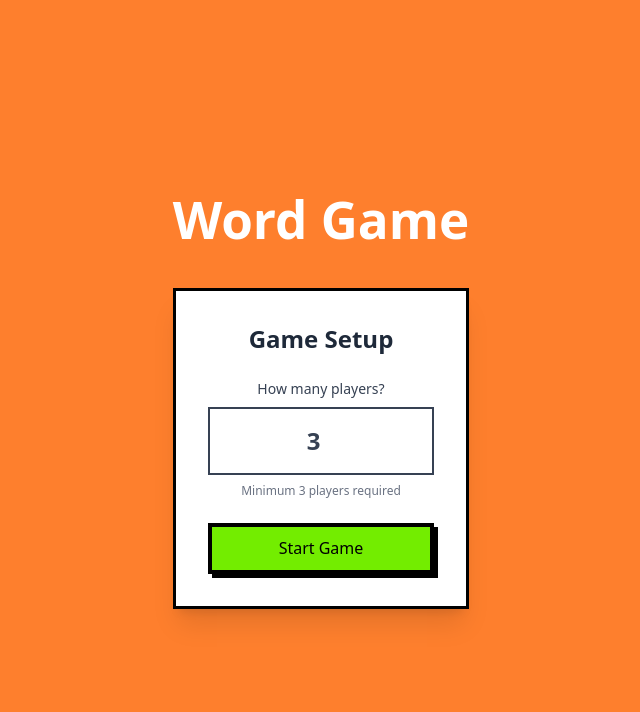
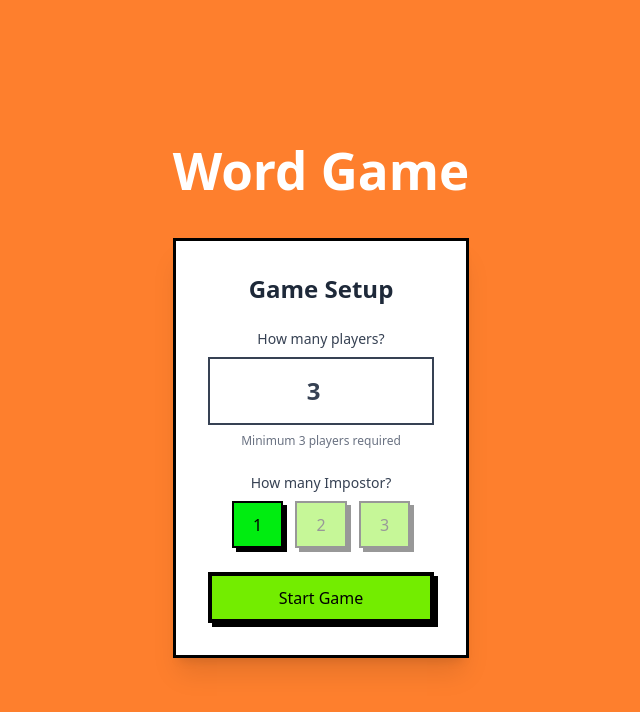
Before and after one commit to HarithHadi/lepak, a React (Vite) app: page /WordGame in a window 1280 px wide. Both pictures are taken after a click on the button "Food". Shown: the top 712 px of the page, without its empty margins (319-959 px from the left). Built offline with nearby package versions, Linux system fonts and the light colour scheme.

Commit message:
added more impostors

```diff
--- a/src/Components/SetupScreenWord.tsx
+++ b/src/Components/SetupScreenWord.tsx
@@ -1,12 +1,28 @@
-import { useState } from "react";
+import { useState, useEffect } from "react";
+
 
 interface SetupProps {
-  onStart: (numPlayers: number) => void;
+  onStart: (numPlayers: number, ImpostorCount: number) => void;
 }
 
 export default function SetupScreenWord({ onStart }: SetupProps) {
 
   const [playerCount, setPlayerCount] = useState<number>(3);
+  const [ImpostorCount,setImpostorCount] = useState<number>(1);
+  const allowTwo = playerCount >= 5;
+  const allowThree = playerCount >= 8;
+
+  useEffect(() => {
+    if (playerCount < 5) {
+      setImpostorCount(1);
+    }
+    else if (playerCount < 8) {
+      setImpostorCount(1);
+    }
+    else {
+      setImpostorCount(2);
+    }
+  }, [playerCount]);
 
   return (
     <>
@@ -18,11 +34,12 @@ export default function SetupScreenWord({ onStart }: SetupProps) {
             How many players?
           </label>
           <input
+            placeholder="0"
             type="number"
             min="3"
             max="20"
             value={playerCount}
-            onChange={(e) => setPlayerCount(parseInt(e.target.value) || 0)}
+            onChange={(e) => setPlayerCount(parseInt(e.target.value))}
             className="w-full p-4 text-gray-700 text-2xl text-center font-bold border-2 border-gray-700 focus:border-blue-500 focus:outline-none transition"
           />
           <p className="text-gray-500 text-xs mt-2 text-center">
@@ -30,8 +47,44 @@ export default function SetupScreenWord({ onStart }: SetupProps) {
           </p>
         </div>
 
+        {/* Impostor count */}
+        <div className="w-full">
+          <label className="block text-sm font-medium text-gray-700 mb-2">
+            How many Impostor?
+          </label>
+          <div className="space-x-3">
+            <button
+                onClick={() => setImpostorCount(1)}
+                className={`px-4 py-2 border-2 border-black font-bold ${
+                  ImpostorCount === 1 ? "bg-[#00ED10]!" : ""
+                }`}
+              >
+                1
+            </button>
+            <button
+              disabled={!allowTwo}
+              onClick={() => setImpostorCount(2)}
+              className={`px-4 py-2 border-2 border-black font-bold ${
+                ImpostorCount === 2 ? "bg-[#00ED10]!" : ""
+              } ${!allowTwo ? "opacity-40 cursor-not-allowed" : ""}`}
+            >
+              2
+            </button>
+
+            <button
+              disabled={!allowThree}
+              onClick={() => setImpostorCount(3)}
+              className={`px-4 py-2 border-2 border-black font-bold ${
+                ImpostorCount === 3 ? "bg-[#00ED10]!" : ""
+              } ${!allowThree ? "opacity-40 cursor-not-allowed" : ""}`}
+            >
+              3
+            </button>
+          </div>
+        </div>
+
         <button
-          onClick={() => onStart(playerCount)}
+          onClick={() => onStart(playerCount, ImpostorCount)}
           className="bg-green-500 text-white px-10 py-4 w-full rounded-xl font-bold shadow-[4px_4px_0_0_rgba(0,0,0,1)] hover:shadow-none hover:translate-x-1 hover:translate-y-1 transition-all duration-50"
         >
           Start Game
--- a/src/pages/WordGame.tsx
+++ b/src/pages/WordGame.tsx
@@ -8,7 +8,7 @@ export default function WordGame(){
     const [phase, setPhase] = useState<"idle" | "setup" | "started" | "discussion" | "reveal">("idle");
     const [numofPlayers, setNumofPlayers] = useState(3);
     const [showWord, setShowWord] = useState(false)
-    const [impostor, setImpostor] = useState(0);
+    const [impostor, setImpostor] = useState<number[]>([]);
     const [ActiveWord, setActiveWord] = useState("");
     const [currentPlayer, setcurrentPlayer] = useState(0);
     const [timer, setTimer] = useState(0);
@@ -20,14 +20,21 @@ export default function WordGame(){
         setPhase("setup")
     }
 
-    const handleFinalSetup = (num : number) => {
+    const handleFinalSetup = (num : number, impostorCount : number) => {
         setNumofPlayers(num);
 
-        const randomImpostor = Math.floor(Math.random() * num)
-        setImpostor(randomImpostor);
+        const newImpostor: number[] = [];
 
-        //FIX: Ensure we are using the most recent word lists
-        // If 'words' is empty here, it's because setWords hasn't finished
+        while(newImpostor.length < impostorCount){
+            const randomPlayer = Math.floor(Math.random() * num);
+
+            if(!newImpostor.includes(randomPlayer)) {
+                newImpostor.push(randomPlayer);
+            }
+        }
+
+        setImpostor(newImpostor);
+
         if(words.length > 0){
             const randomIndex = Math.floor (Math.random() * words.length)
             const randomWord = words[randomIndex]
@@ -54,7 +61,7 @@ export default function WordGame(){
         setShowWord(false);
         setcurrentPlayer(0);
         setActiveWord("");
-        setImpostor(0);
+        setImpostor([]);
         setNumofPlayers(3);
         setTimer(0);
     };
@@ -90,7 +97,22 @@ export default function WordGame(){
                     </div>
                 ) : (
                     <div className="">
-                        <p className={`font-bold text-xl pb-4 ${currentPlayer === impostor ? "text-red-600 animate-pulse" : "text-green-700"}`}>{currentPlayer === impostor ? "YOU ARE IMPOSTOR" : ActiveWord}</p>
+                       <p className={`font-bold text-xl pb-4 ${
+                            impostor.includes(currentPlayer) ? "text-red-600 animate-pulse" : "text-green-700"
+                            }`}
+                        >
+                            {impostor.includes(currentPlayer)
+                            ? (
+                                impostor.length === 1
+                                    ? "YOU ARE IMPOSTOR"
+                                    : `YOU AND PLAYER${impostor
+                                        .filter(p => p !== currentPlayer)
+                                        .map(p => ` ${p + 1}`)
+                                        .join(", ")} ARE IMPOSTORS`
+                                )
+                            : ActiveWord
+                            }
+                        </p>
 
                         <button onClick={handleNextPlayer} className="bg-green-500 text-white px-10 py-4 rounded-xl font-bold shadow-[4px_4px_0_0_rgba(0,0,0,1)] hover:shadow-none hover:translate-x-1 hover:translate-y-1 transition-all duration-50">
                             Done (Pass Phone)
@@ -111,7 +133,14 @@ export default function WordGame(){
         ) }
         {phase === "reveal" && (
             <div className="flex flex-col items-center gap-6 p-8 bg-white border-3 shadow-xl border-black hover:shadow-[8px_8px_0_0] hover:scale-101 duration-50 ease-in-out">
-                <label className="text-red-500 font-bold text-2xl"> Player {impostor + 1}</label>
+                <label className="text-red-500 font-bold text-2xl">{impostor.length == 1 ? `IMPOSTOR` : `IMPOSTORS`}</label>
+                <label className="text-grey-500 font-bold text-2xl">
+                    {impostor.length == 1 ?
+                        ` Player ${impostor[0] + 1}`
+                            :
+                        `${impostor.map(p => `Player ${p + 1}`).join(", ")}`}
+                </label>
+
                 <button onClick={()=> resetGame()} className="bg-green-500 text-white px-10 py-4 rounded-xl font-bold shadow-[4px_4px_0_0_rgba(0,0,0,1)] hover:shadow-none hover:translate-x-1 hover:translate-y-1 transition-all duration-50">Play Again?</button>
             </div>
         ) }
```
